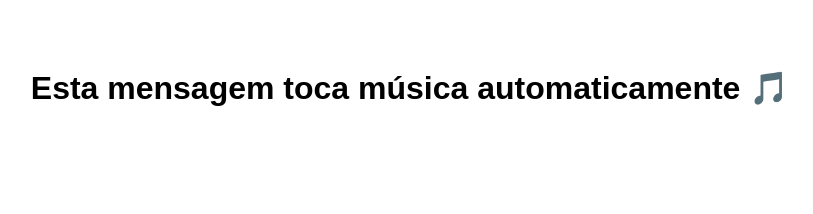
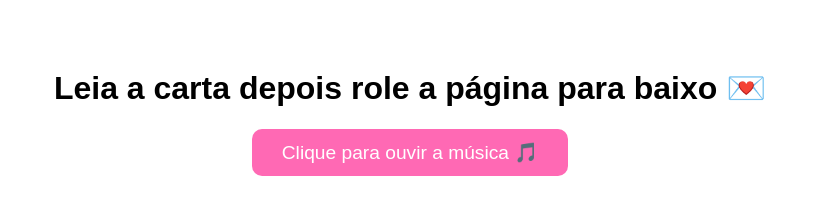
Before and after one commit to ednanferreira/deednanparacarolcomamor, a plain HTML site: page index.html in a window 1280 px wide. Shown: the top 214 px of the page, without its empty margins (230-1043 px from the left). Drawn offline with Linux system fonts and the light colour scheme.

Commit message:
MUSICA123.html

```diff
--- a/index.html
+++ b/index.html
@@ -19,40 +19,41 @@
       text-align: justify;
       line-height: 1.6;
     }
+    button {
+      font-size: 1.2rem;
+      padding: 12px 30px;
+      border: none;
+      border-radius: 10px;
+      background-color: #ff69b4;
+      color: white;
+      cursor: pointer;
+    }
+    button:hover {
+      background-color: #e658a6;
+    }
   </style>
 </head>
 <body>
 
-  <h1>Esta mensagem toca música automaticamente 🎵</h1>
+  <h1>Leia a carta depois role a página para baixo 💌</h1>
 
-  <audio id="musica" autoplay muted playsinline>
+  <button onclick="tocarAudio()">Clique para ouvir a música 🎵</button>
+
+  <audio id="musica">
     <source src="musica.mp3" type="audio/mpeg">
     Seu navegador não suporta áudio.
   </audio>
 
   <script>
-    window.addEventListener('DOMContentLoaded', () => {
-      const audio = document.getElementById('musica');
-      audio.muted = false;
-      const playPromise = audio.play();
-
-      if (playPromise !== undefined) {
-        playPromise.then(() => {
-          console.log("Música tocando automaticamente!");
-        }).catch((error) => {
-          console.warn("O navegador bloqueou o autoplay. Clique em qualquer lugar para ativar o som.");
-        });
-      }
-    });
-
-    // Libera o áudio se o navegador bloquear
-    document.body.addEventListener("click", () => {
-      const audio = document.getElementById('musica');
-      if (audio.paused) {
-        audio.muted = false;
-        audio.play();
-      }
-    });
+    function tocarAudio() {
+      const audio = document.getElementById("musica");
+      audio.play().then(() => {
+        console.log("Música tocando!");
+      }).catch((err) => {
+        console.error("Erro ao tocar áudio:", err);
+        alert("O navegador bloqueou o som. Tente clicar novamente.");
+      });
+    }
   </script>
 
   <div class="espaco"></div>
@@ -72,5 +73,6 @@
 
     <p><strong>Eu amo você! 💖</strong></p>
   </div>
+
 </body>
 </html>
```
